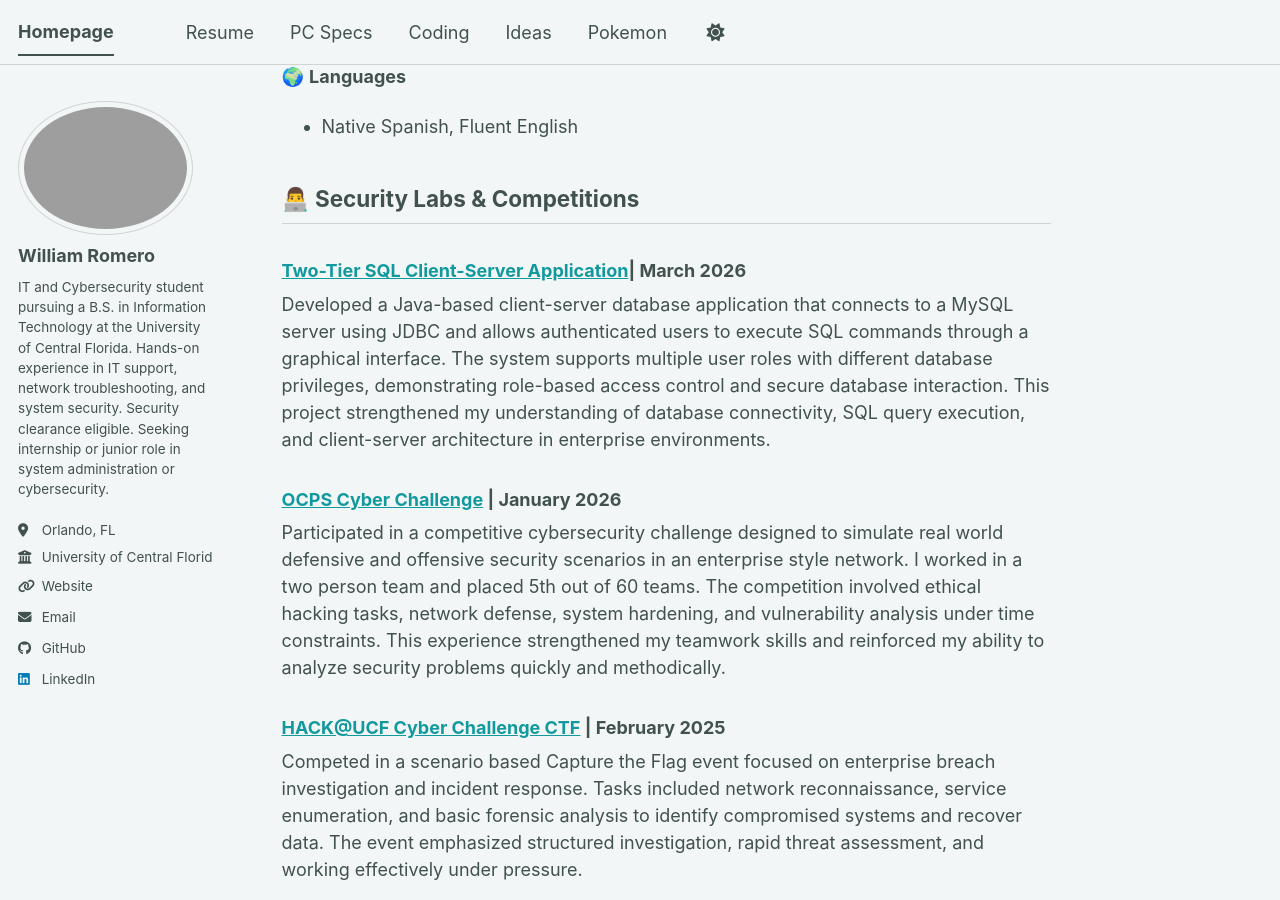
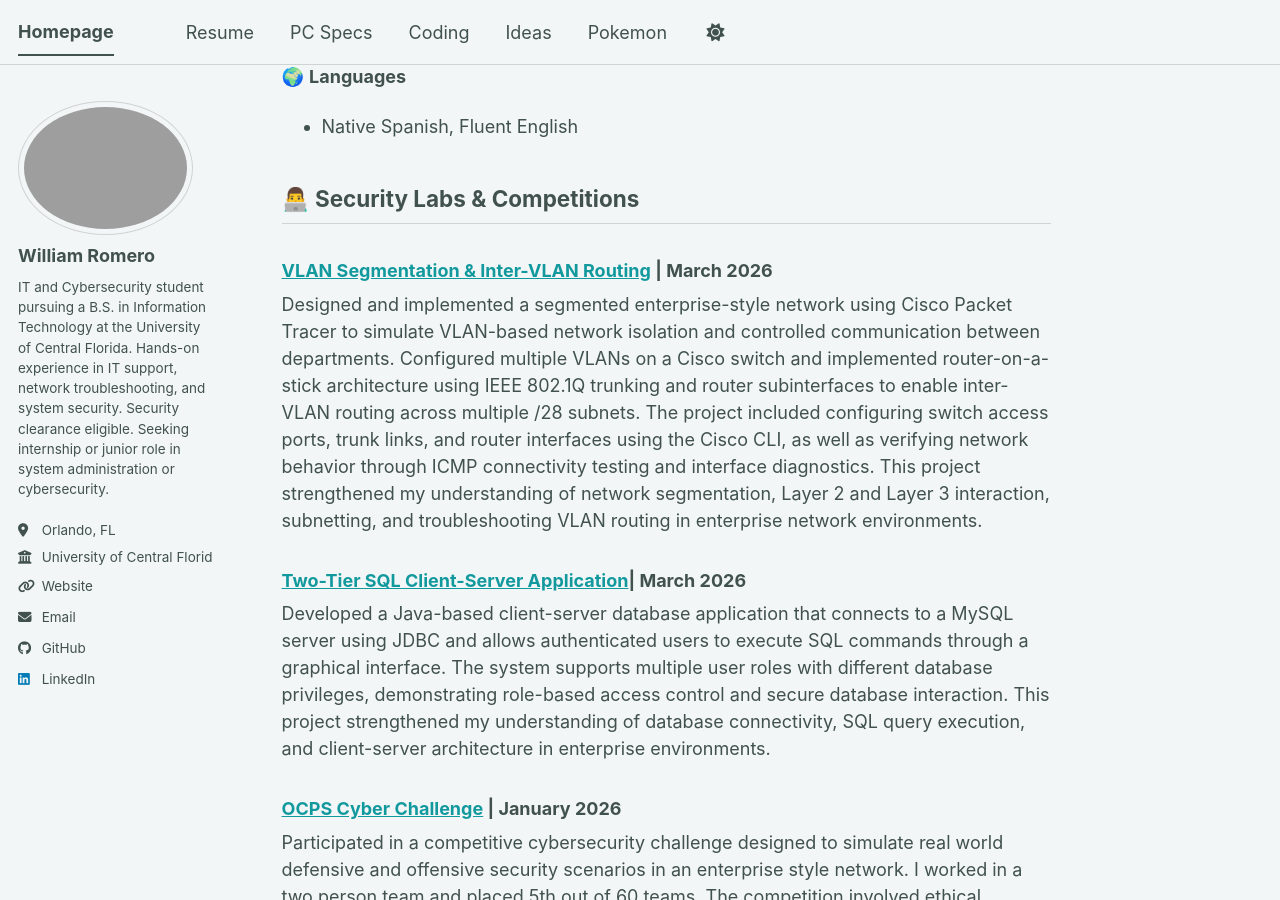
Before and after one commit to williamromero11/williamromero11.github.io, a Jekyll site: the page built from _pages/about.md, in a window 1280 px wide and 900 px high, scrolled down 1686 px. Built offline with Jekyll 4.4.1, drawn with Linux system fonts in a browser that asks for light colours; a script bundle is joined from its source files by our own code; library files that are not in the unit come from our copies.

Commit message:
Update about.md

```diff
--- a/_pages/about.md
+++ b/_pages/about.md
@@ -44,6 +44,9 @@ I try to apply these habits of careful analysis, attention to detail, and ethica
 - Native Spanish, Fluent English
 
 ## 👨‍💻 Security Labs & Competitions
+### [VLAN Segmentation & Inter-VLAN Routing](https://github.com/williamromero11/Packet-Tracer-VLAN) | March 2026
+
+Designed and implemented a segmented enterprise-style network using Cisco Packet Tracer to simulate VLAN-based network isolation and controlled communication between departments. Configured multiple VLANs on a Cisco switch and implemented router-on-a-stick architecture using IEEE 802.1Q trunking and router subinterfaces to enable inter-VLAN routing across multiple /28 subnets. The project included configuring switch access ports, trunk links, and router interfaces using the Cisco CLI, as well as verifying network behavior through ICMP connectivity testing and interface diagnostics. This project strengthened my understanding of network segmentation, Layer 2 and Layer 3 interaction, subnetting, and troubleshooting VLAN routing in enterprise network environments.
 
 ### [Two-Tier SQL Client-Server Application](https://github.com/williamromero11/Project-5/tree/main)| March 2026
 Developed a Java-based client-server database application that connects to a MySQL server using JDBC and allows authenticated users to execute SQL commands through a graphical interface. The system supports multiple user roles with different database privileges, demonstrating role-based access control and secure database interaction. This project strengthened my understanding of database connectivity, SQL query execution, and client-server architecture in enterprise environments.
```
